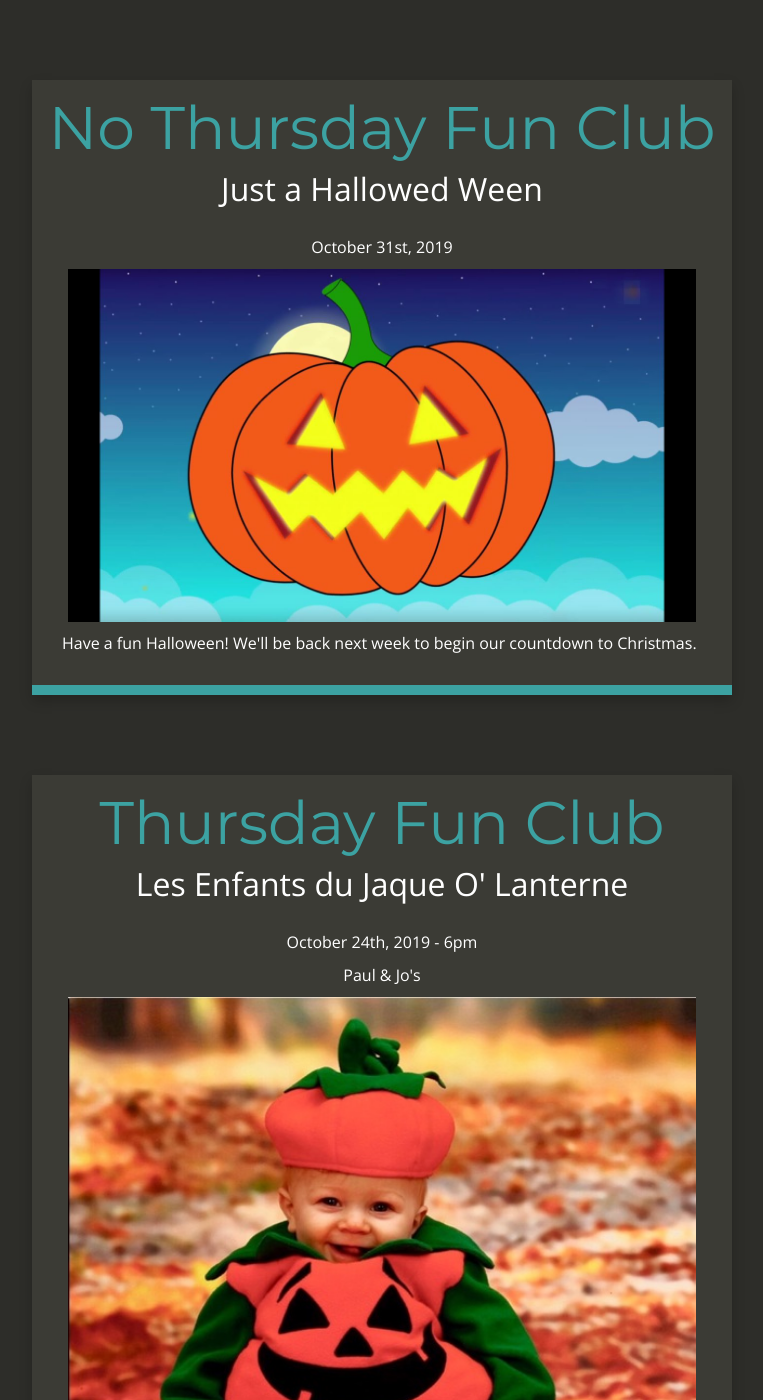
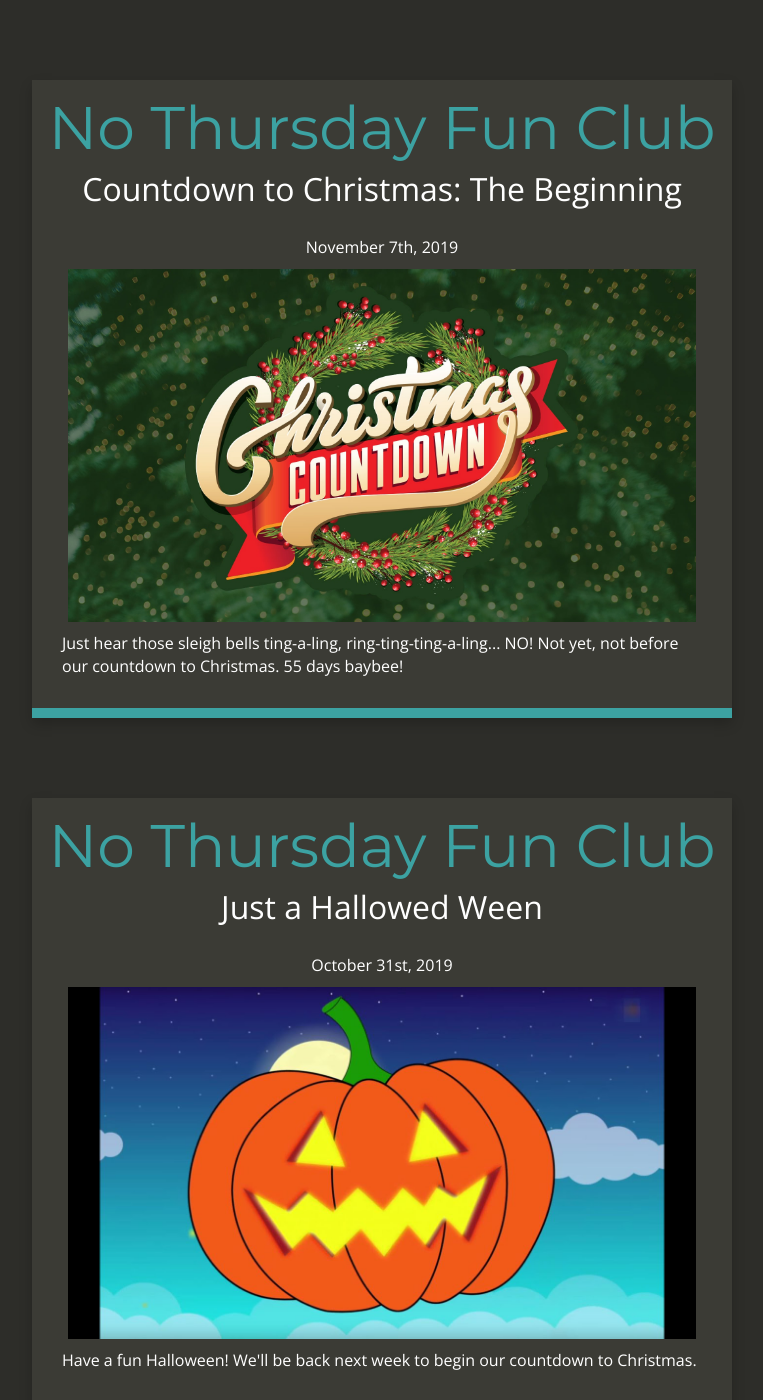
Before and after one commit to paulberb/paulberb.github.io, a Jekyll site: the page built from index.html, in a window 1280 px wide and 1400 px high. Shown: the whole window, without its empty margins (258-1021 px from the left). Built offline with Jekyll 4.4.1, drawn with Linux system fonts in a browser that asks for light colours; nearby versions of some CDN libraries.

Commit message:
updated weekly event

```diff
--- a/index.html
+++ b/index.html
@@ -49,6 +49,30 @@ layout: default
           </div>
     </div>
 </div> -->
+<div class="container-fluid index">
+    <div class="row">
+        <div class="col-md-12 main content-panel">
+            <h1 class="header author-header" itemprop="headline">No Thursday Fun Club</h1>
+            <h2 class="header">Countdown to Christmas: The Beginning</h2>
+            <div class="author-text">
+                <p>November 7th, 2019</p>
+                <!-- <p>Paul & Jo's</p> -->
+                <p><img src="/images/xmas.jpg" width="98%" /></p>
+            </div>
+                <p>Just hear those sleigh bells ting-a-ling, ring-ting-ting-a-ling... NO! Not yet, not before our countdown to Christmas. 55 days baybee!
+                </p>
+                <!-- <p>Last weeks sauté pan event was just as riveting as you pictured, with the lid taking a whopping 4m 7s to fall beneath the sudsy surface. Nic took home the prize with their winning and germain prediction of 6m 66s (7m 6s). What fun fruit roll ups will we roll out with next? Find out in the only way possible: Brrs-day Haunt Blood.
+                </p> -->
+                <!-- <h3>Schedule</h3>
+                <ul>
+                    <li>6:00 PM Pumpkins shined</li>
+                    <li>7:30 PM Avoid plunging chefs knife into thigh while cutting out eye holes</li>
+                    <li>8:00 PM What if you could make one out of a candy corn pumpkin? That would be awesome. </li>
+                    <li>9:30 PM Save the goop for pie!</li> -->
+               </ul>
+          </div>
+    </div>
+</div>
 <div class="container-fluid index">
     <div class="row">
         <div class="col-md-12 main content-panel">
```
Also changed, not shown: images/xmas.jpg (added).
